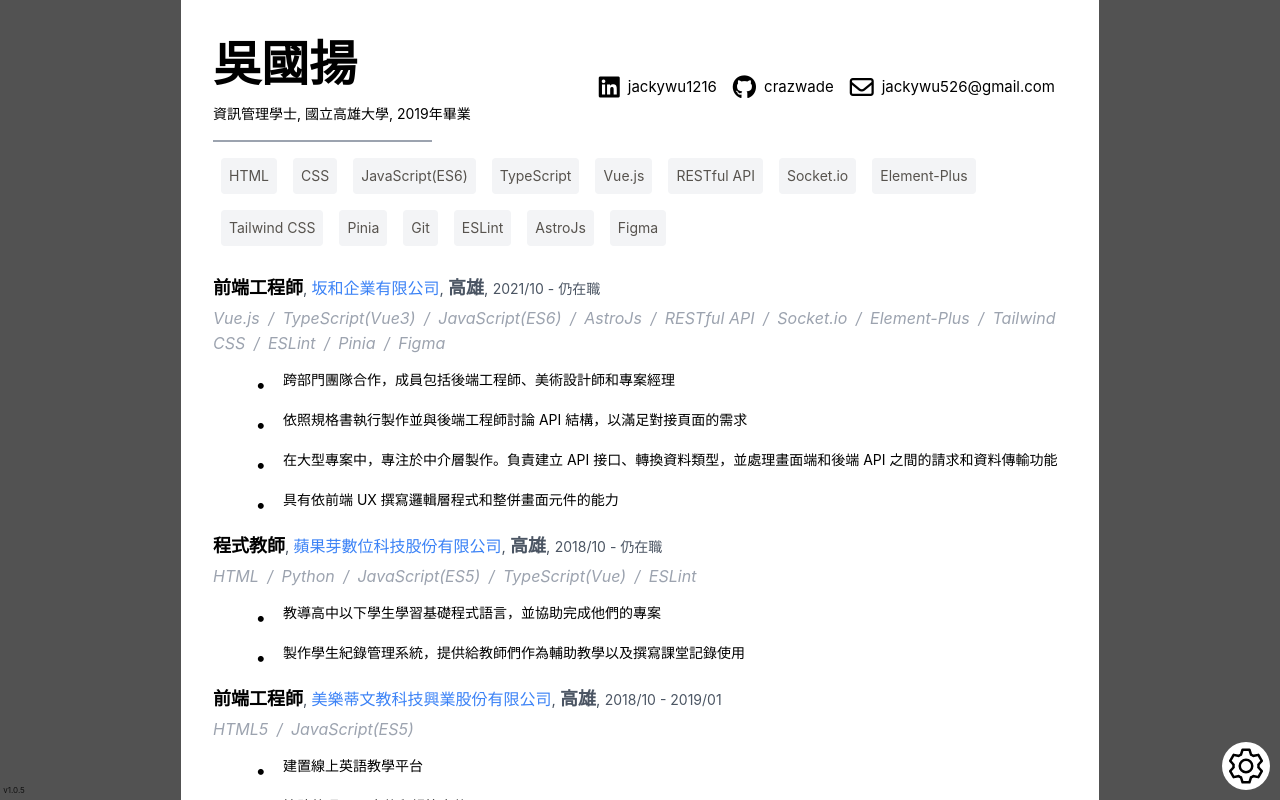
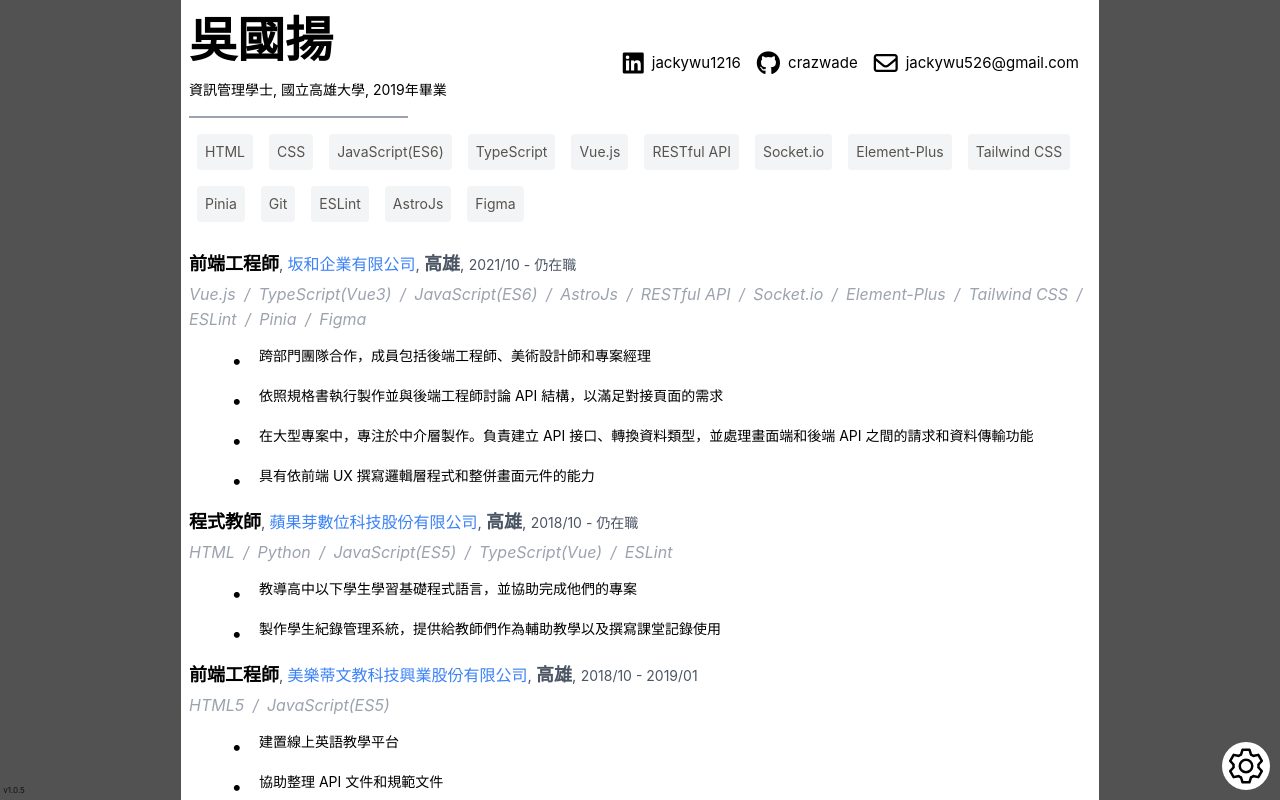
Before and after one commit to crazwade/profile, a Vue app: page / in a window 1280 px wide. Built offline with nearby package versions, Linux system fonts and the light colour scheme.

Commit message:
style(MainContent): 調整主要展示內容的html結構

```diff
--- a/src/App.vue
+++ b/src/App.vue
@@ -1,9 +1,9 @@
 <template>
-  <div class="flex justify-center items-center h-screen bg-neutral-600">
-    <div class=" relative max-w-[918px] h-full bg-white overflow-y-scroll text-black">
+  <div class="flex justify-center items-center h-full bg-neutral-600">
+    <div class="relative max-w-[918px] h-full bg-white text-black">
       <MainContent
         ref="MainContentRef"
-        class="p-8"
+        class="p-2 h-full w-full overflow-hidden"
         id="pdfContent"
       />
       <ControlArea
--- a/src/assets/base.css
+++ b/src/assets/base.css
@@ -59,13 +59,13 @@
 }
 
 body {
-  min-height: 100vh;
   color: var(--color-text);
   background: var(--color-background);
   transition: color 0.5s, background-color 0.5s;
   line-height: 1.6;
-  font-family: Inter, -apple-system, BlinkMacSystemFont, 'Segoe UI', Roboto, Oxygen, Ubuntu,
-    Cantarell, 'Fira Sans', 'Droid Sans', 'Helvetica Neue', sans-serif;
+  font-family: Inter, -apple-system, BlinkMacSystemFont, "Segoe UI", Roboto,
+    Oxygen, Ubuntu, Cantarell, "Fira Sans", "Droid Sans", "Helvetica Neue",
+    sans-serif;
   font-size: 15px;
   text-rendering: optimizeLegibility;
   -webkit-font-smoothing: antialiased;
--- a/src/assets/main.css
+++ b/src/assets/main.css
@@ -1,4 +1,4 @@
-@import './base.css';
+@import "./base.css";
 
 #app {
   height: 100vh;
--- a/src/view/MainContent/MainContent.vue
+++ b/src/view/MainContent/MainContent.vue
@@ -1,8 +1,10 @@
 <template>
-  <div id="main" class=" flex flex-col w-full h-full">
-    <MyInfo />
-    <WorkExp />
-    <SideProj />
+  <div>
+    <div id="main" class="flex flex-col w-full h-full overflow-auto">
+      <MyInfo />
+      <WorkExp />
+      <SideProj />
+    </div>
   </div>
 </template>
 
```
